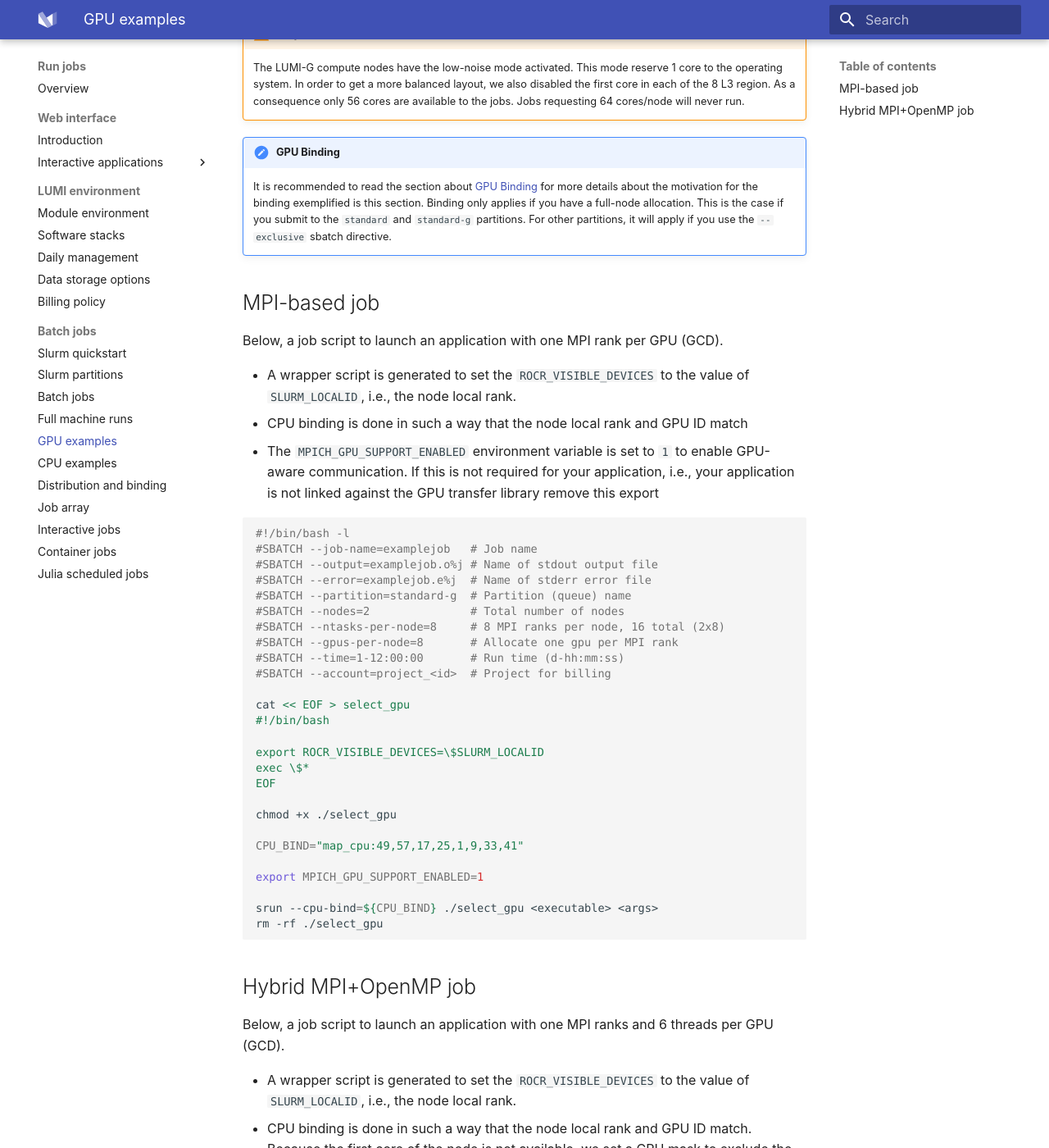
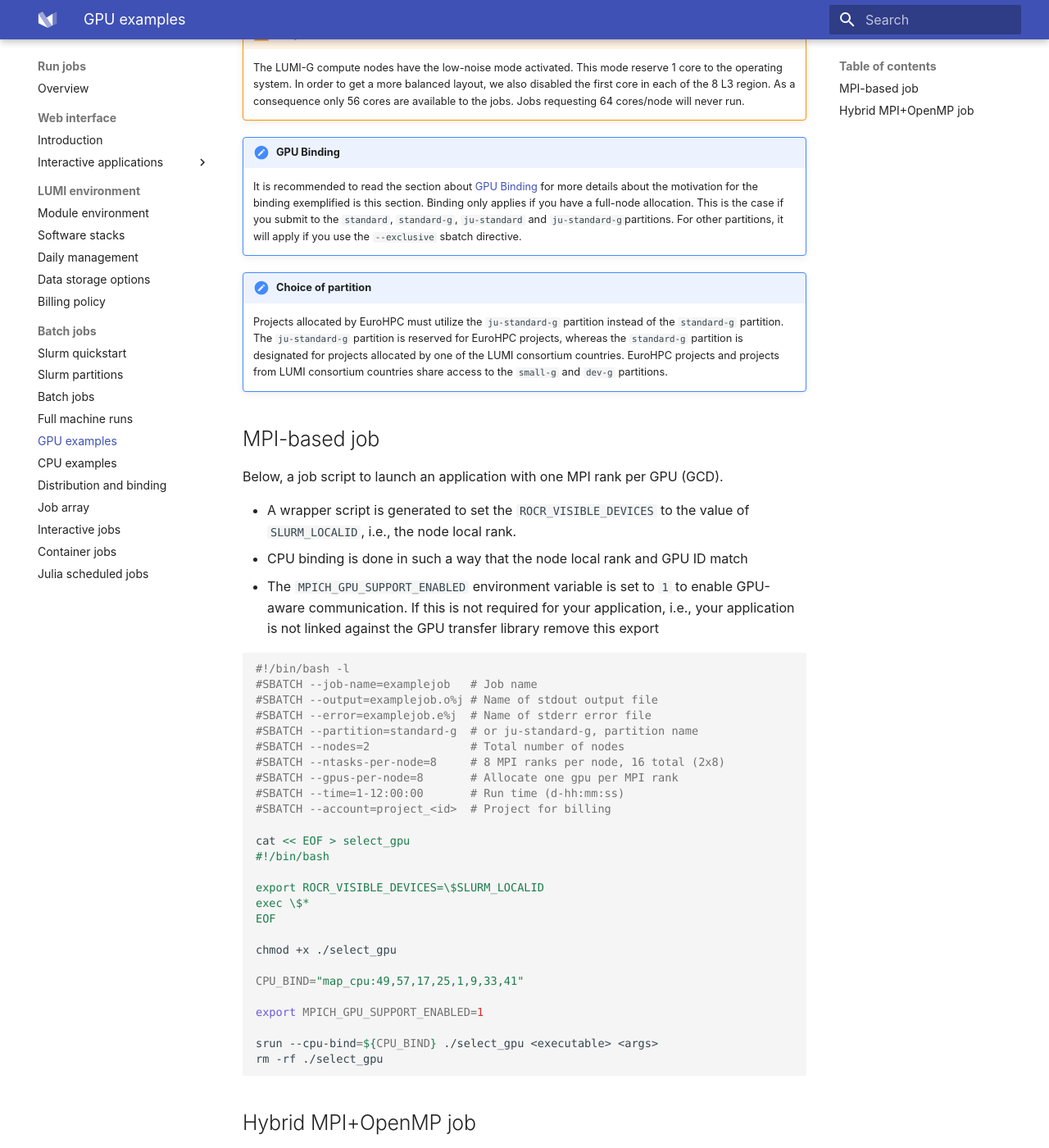
Before and after one commit to Lumi-supercomputer/lumi-userguide, an MkDocs documentation site: the page built from docs/runjobs/scheduled-jobs/lumig-job.md, in a window 1280 px wide and 1400 px high, scrolled down 205 px. Shown: the whole window at 82% size. Built offline with MkDocs 1.6.1 and Material for MkDocs 9.7.7, drawn with Linux system fonts in a browser that asks for light colours; some of the changed text lies outside the part shown.

Commit message:
make choice of partition more obvious

```diff
--- a/docs/runjobs/scheduled-jobs/lumig-job.md
+++ b/docs/runjobs/scheduled-jobs/lumig-job.md
@@ -15,9 +15,18 @@
     It is recommended to read the section about [GPU Binding][gpu-binding] for
     more details about the motivation for the binding exemplified is this
     section. Binding only applies if you have a full-node allocation. This is
-    the case if you submit to the `standard` and `standard-g` partitions. For
-    other partitions, it will apply if you use the `--exclusive` sbatch
-    directive.
+    the case if you submit to the `standard`, `standard-g`, `ju-standard` and `ju-standard-g`partitions. For other partitions, it will apply if you use
+    the `--exclusive` sbatch directive.
+
+!!! note "Choice of partition"
+
+    Projects allocated by EuroHPC must utilize the `ju-standard-g` partition
+    instead of the `standard-g` partition. The `ju-standard-g` partition is
+    reserved for EuroHPC projects, whereas the `standard-g` partition is
+    designated for projects allocated by one of the LUMI consortium countries.
+    EuroHPC projects and projects from LUMI consortium countries share access to
+    the `small-g` and `dev-g` partitions.
+
 
 ## MPI-based job
 
@@ -36,7 +45,7 @@
 #SBATCH --job-name=examplejob   # Job name
 #SBATCH --output=examplejob.o%j # Name of stdout output file
 #SBATCH --error=examplejob.e%j  # Name of stderr error file
-#SBATCH --partition=standard-g  # Partition (queue) name
+#SBATCH --partition=standard-g  # or ju-standard-g, partition name
 #SBATCH --nodes=2               # Total number of nodes
 #SBATCH --ntasks-per-node=8     # 8 MPI ranks per node, 16 total (2x8)
 #SBATCH --gpus-per-node=8       # Allocate one gpu per MPI rank
@@ -80,7 +89,7 @@
 #SBATCH --job-name=examplejob   # Job name
 #SBATCH --output=examplejob.o%j # Name of stdout output file
 #SBATCH --error=examplejob.e%j  # Name of stderr error file
-#SBATCH --partition=standard-g  # Partition (queue) name
+#SBATCH --partition=standard-g  # or ju-standard-g, partition name
 #SBATCH --nodes=2               # Total number of nodes
 #SBATCH --ntasks-per-node=8     # 8 MPI ranks per node, 16 total (2x8)
 #SBATCH --gpus-per-node=8       # Allocate one gpu per MPI rank
```
Also changed, not shown: docs/runjobs/lumi_env/billing.md (+4 -3 lines), docs/runjobs/scheduled-jobs/distribution-binding.md (+5 -5 lines), docs/runjobs/scheduled-jobs/lumic-job.md (+12 -3 lines), docs/software/packages/pytorch.md (+1 -1 lines).
